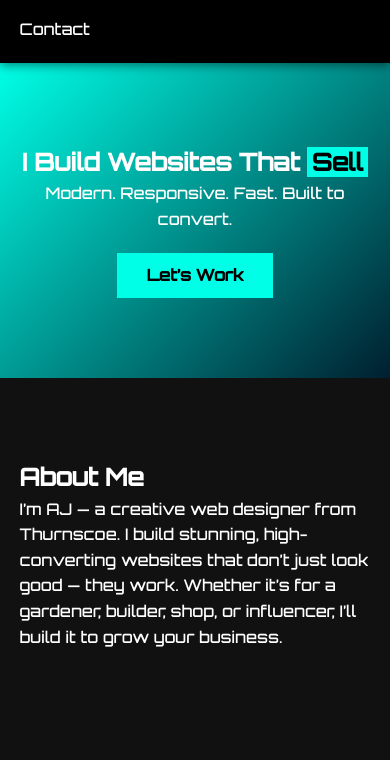
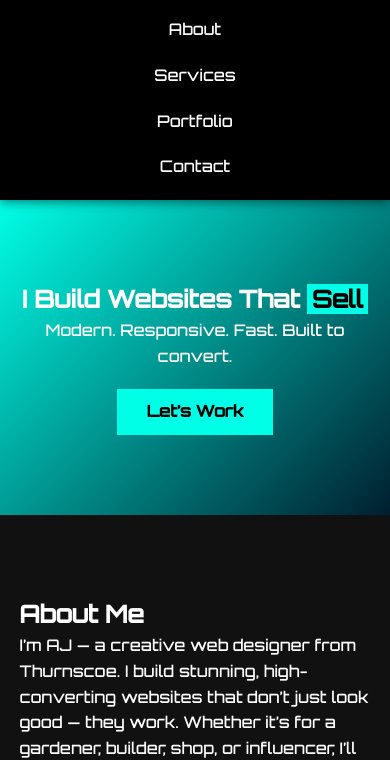
Before and after one commit to addsok/adds-designs-portfolio, a plain HTML site: page index.html in a window 390 px wide. Shown: the part 93-853 px from the top of the page. Drawn offline with Linux system fonts and the light colour scheme.

Commit message:
Update style.css

```diff
--- a/style.css
+++ b/style.css
@@ -258,3 +258,16 @@ h1.logo {
 main.animate {
   animation: slideInFromLeft 1s ease-out both;
 }
+
+@media (max-width: 768px) {
+  .nav-links {
+    flex-wrap: wrap;
+    justify-content: center;
+    text-align: center;
+  }
+
+  .nav-links li {
+    flex: 1 1 100%;
+    text-align: center;
+  }
+}
```
